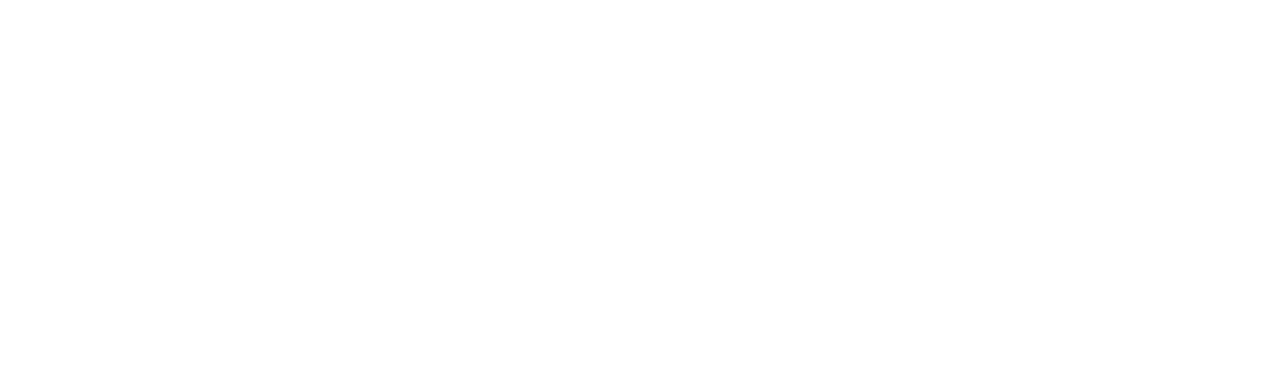
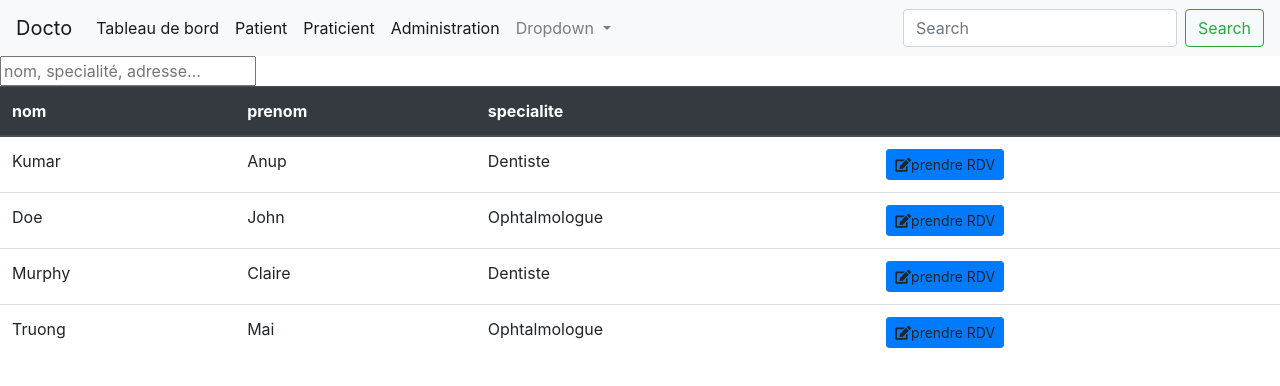
Before and after one commit to Reapy13/tp-angular, an Angular app: page /patient in a window 1280 px wide. Before the commit this address led to /. Shown: the top 386 px of the page. Built offline with nearby package versions, Linux system fonts and the light colour scheme.

Commit message:
patient component, liste des praticiens

```diff
--- a/src/app/components/navbar/navbar.component.html
+++ b/src/app/components/navbar/navbar.component.html
@@ -10,7 +10,7 @@
         <a class="nav-link" href="#">Tableau de bord <span class="sr-only">(current)</span></a>
       </li>
       <li class="nav-item active">
-        <a class="nav-link" href="#">Patient <span class="sr-only">(current)</span></a>
+        <a class="nav-link" [routerLink]="['/patient']">Patient <span class="sr-only">(current)</span></a>
       </li>
       <li class="nav-item active">
         <a class="nav-link" href="#">Praticient <span class="sr-only">(current)</span></a>
--- a/src/app/components/patient/patient.component.html
+++ b/src/app/components/patient/patient.component.html
@@ -1,32 +1,27 @@
-<input [(ngModel)]="filter" type="text" placeholder="nom, specialité, adresse..."/>
-
+<app-navbar></app-navbar>
+<input [(ngModel)]="filtre" type="text" placeholder="nom, specialité, adresse..."/>
 <table class="table table-hover">
 
     <thead class="thead-dark">
         <tr>
-            <th>civilite</th>
             <th>nom</th>
             <th>prenom</th>
             <th>specialite</th>
-            <th>adresse</th>
             <th></th>
         </tr>
     </thead>
 
     <tbody>
         <tr *ngFor="let praticien of PratitienList">
-            <td *ngIf="hasToBeShown(praticien)">{{ praticien.civilite }}</td>
+
             <td *ngIf="hasToBeShown(praticien)">{{ praticien.nom }}</td>
             <td *ngIf="hasToBeShown(praticien)">{{ praticien.prenom }}</td>
-            <td *ngIf="hasToBeShown(praticien)">{{ praticien.specialite }}</td>
-            <td *ngIf="hasToBeShown(praticien)">{{ praticien.adresse }}</td>
+            <td *ngIf="hasToBeShown(praticien)">{{ praticien.specialites[0] }}</td>
             <td *ngIf="hasToBeShown(praticien)">
                 <div class="btn-group btn-group-sm">
                   <a class="btn btn-primary" (click)="prendreRdv(praticien.id)"><i class="fa fa-edit"></i>prendre RDV</a>
                 </div>
             </td>
         </tr>
-
     </tbody>
-
 </table>
--- a/src/app/components/patient/patient.component.ts
+++ b/src/app/components/patient/patient.component.ts
@@ -1,6 +1,7 @@
 import { Component, OnInit } from '@angular/core';
 
 import  {Praticien} from "../../model/praticien";
+
 
 @Component({
   selector: 'app-patient',
@@ -9,14 +10,14 @@ import  {Praticien} from "../../model/praticien";
 })
 export class PatientComponent implements OnInit {
 
-  filter: string = '';
+  filtre: string = '';
 
     // create an array of objects
-    PratitienList: Praticien[] = [
-      new Praticien("M", "Anup", "Kumar", "Dentiste", "Rue Brancion"),
-      new Praticien("M", "John", "Doe", "Ophtalmologue", "Rue Didot"),
-      new Praticien("Mme","Claire", "Murphy", "Dentiste", "Rue convention"),
-      new Praticien("M","Mai", "Truong", "Ophtalmologue", "Boulevard lefevre")
+    PratitienList: Array<Praticien> = [
+      new Praticien( "Anup", "Kumar", ["Dentiste"], ["Rue Brancion"]),
+      new Praticien( "John", "Doe", ["Ophtalmologue"], ["Rue Didot"]),
+     new Praticien("Claire", "Murphy", ["Dentiste"], ["Rue convention"]),
+     new Praticien("Mai", "Truong", ["Ophtalmologue"], ["Boulevard lefevre"])
     ];
 
   constructor() { }
@@ -25,20 +26,12 @@ export class PatientComponent implements OnInit {
   }
 
   public hasToBeShown(praticien: Praticien) {
-    return praticien.prenom.toLowerCase().includes(this.filter.toLowerCase())
-    || praticien.nom.toLowerCase().includes(this.filter.toLowerCase())
-    || praticien.specialite.toLowerCase().includes(this.filter.toLowerCase())
-    || praticien.adresse.toLowerCase().includes(this.filter.toLowerCase());;
+    return praticien.prenom.toLowerCase().includes(this.filtre.toLowerCase())
+     || praticien.nom.toLowerCase().includes(this.filtre.toLowerCase())
     }
 
     public prendreRdv(id: number) {
 
-  //    this.stagiaireService.find(id).subscribe(resp => {
-  //      this.stagiaireForm = resp;
-  //      if (!this.stagiaireForm.formateur) {
-  //        this.stagiaireForm.formateur = new Formateur();
-  //      }
-  //    }, error => console.log(error));
    }
 
 }
```
Also changed, not shown: src/app/app.module.ts (+18 -12 lines).
